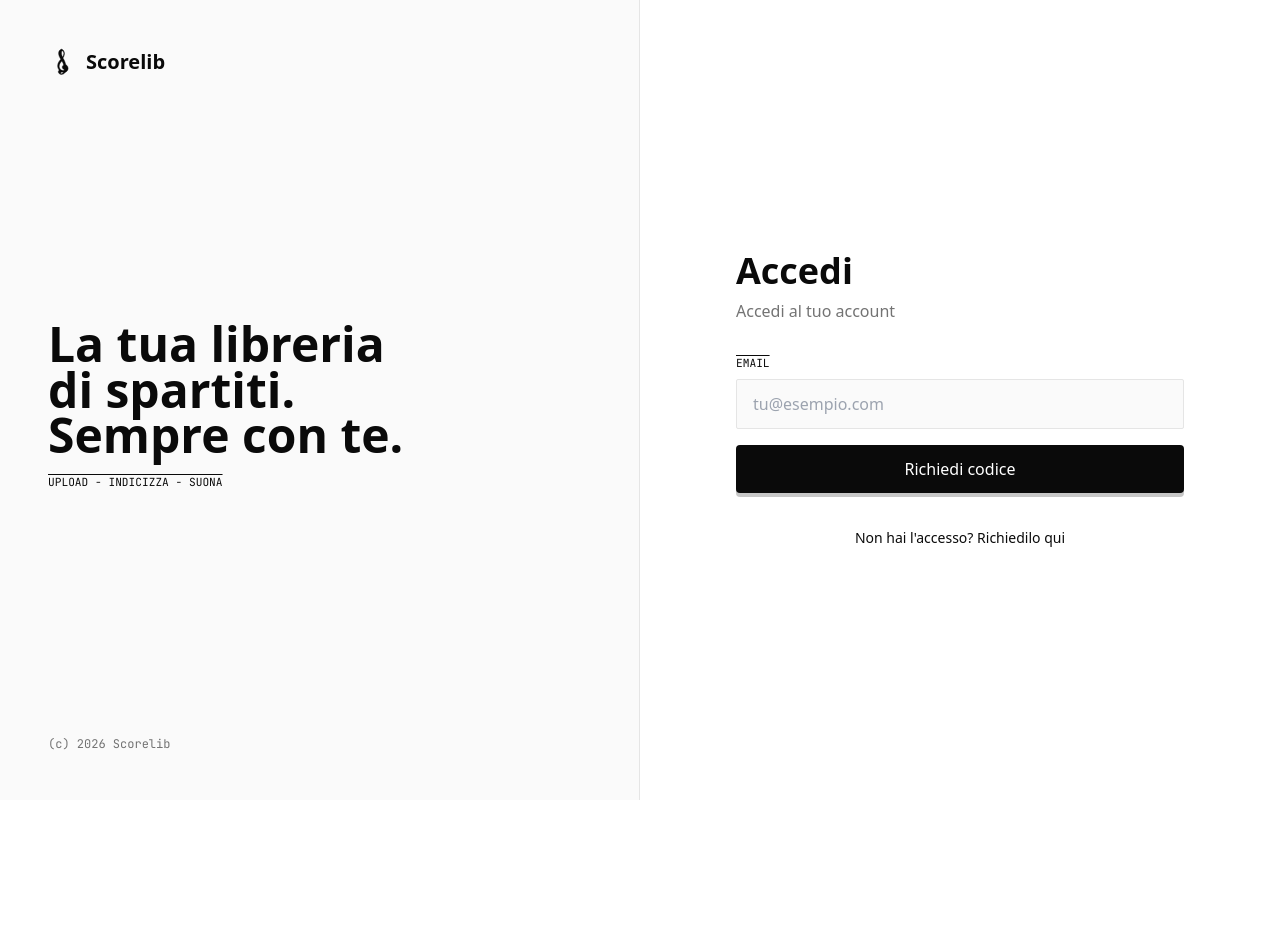
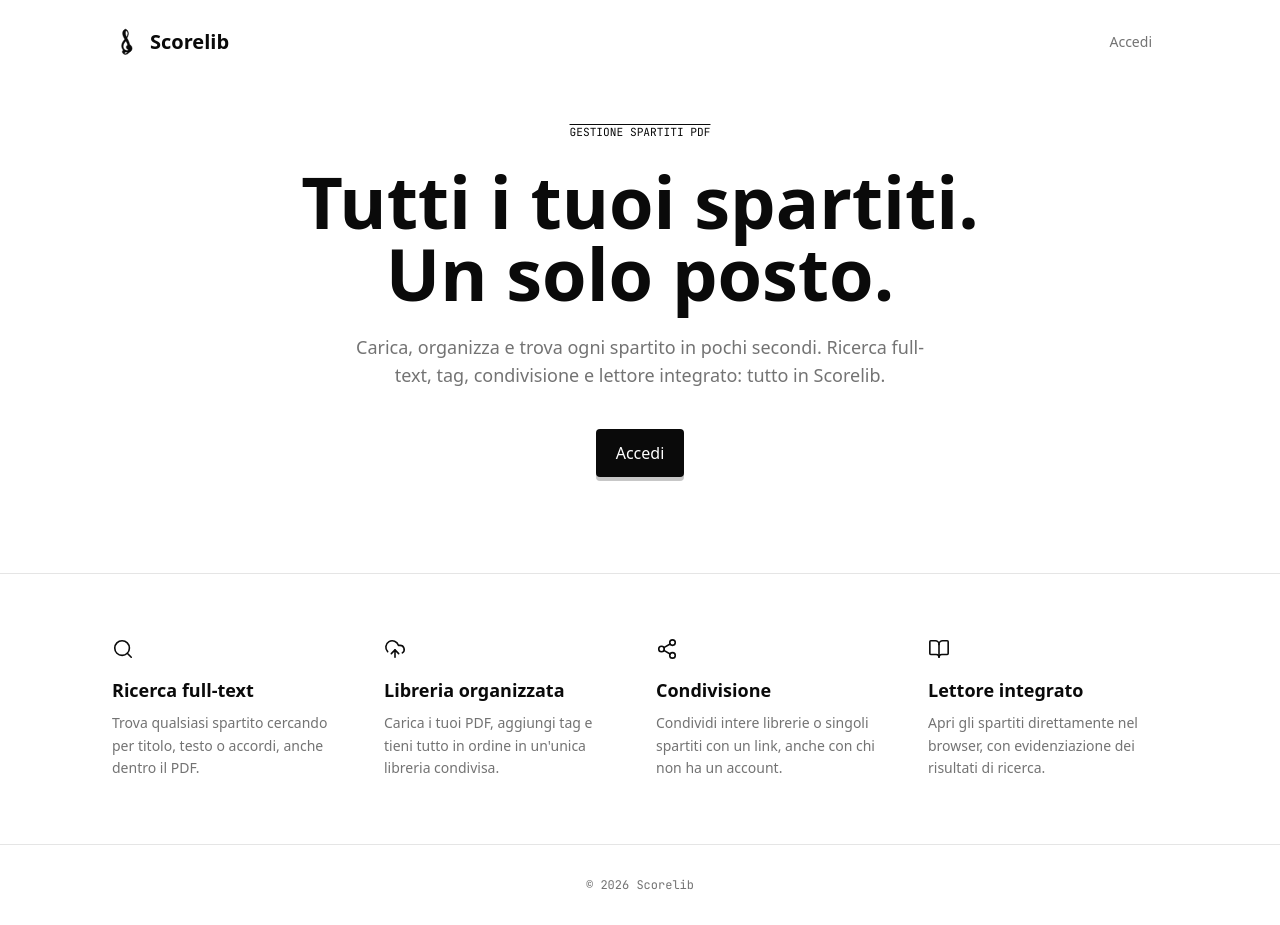
Before and after one commit to ProgettiVari/ScoreLib, a React (Create React App) app in the folder frontend/: page / in a window 1280 px wide. Before the commit this address led to /login. Before the commit the page ends 800 px from the top, so only its background shows below. Built offline with nearby package versions, Linux system fonts and the light colour scheme; no server answers; a web font is replaced by a local one.

Commit message:
feat: add public landing page at root route

```diff
--- a/frontend/src/App.js
+++ b/frontend/src/App.js
@@ -12,6 +12,7 @@ import Header from "@/components/Header";
 
 import Login from "@/pages/Login";
 import Home from "@/pages/Home";
+import Landing from "@/pages/Landing";
 import Library from "@/pages/Library";
 import SharedView from "@/pages/SharedView";
 import PdfViewer from "@/pages/PdfViewer";
@@ -95,6 +96,20 @@ function ChromeWrapper({ children }) {
   );
 }
 
+function RootRoute() {
+  const { user, loading } = useAuth();
+
+  if (loading) {
+    return (
+      <div className="min-h-screen flex items-center justify-center text-mono text-sm text-muted2">
+        Caricamento…
+      </div>
+    );
+  }
+
+  return user ? <Home /> : <Landing />;
+}
+
 function AppShell() {
   const location = useLocation();
 
@@ -107,7 +122,7 @@ function AppShell() {
     <ChromeWrapper>
       <Routes>
         <Route path="/login" element={<Login />} />
-        <Route path="/" element={<ProtectedRoute><Home /></ProtectedRoute>} />
+        <Route path="/" element={<RootRoute />} />
         <Route path="/library" element={<ProtectedRoute><Library /></ProtectedRoute>} />
         <Route path="/shared" element={<ProtectedRoute><Shared /></ProtectedRoute>} />
         <Route path="/libraries/:id" element={<ProtectedRoute><SharedLibraryDetail /></ProtectedRoute>} />
--- /dev/null
+++ b/frontend/src/pages/Landing.jsx
@@ -0,0 +1,72 @@
+import React from "react";
+import { Link } from "react-router-dom";
+import { Search, UploadCloud, Share2, BookOpen } from "lucide-react";
+import TrebleClef from "@/components/TrebleClef";
+
+const FEATURES = [
+  {
+    icon: Search,
+    title: "Ricerca full-text",
+    text: "Trova qualsiasi spartito cercando per titolo, testo o accordi, anche dentro il PDF.",
+  },
+  {
+    icon: UploadCloud,
+    title: "Libreria organizzata",
+    text: "Carica i tuoi PDF, aggiungi tag e tieni tutto in ordine in un'unica libreria condivisa.",
+  },
+  {
+    icon: Share2,
+    title: "Condivisione",
+    text: "Condividi intere librerie o singoli spartiti con un link, anche con chi non ha un account.",
+  },
+  {
+    icon: BookOpen,
+    title: "Lettore integrato",
+    text: "Apri gli spartiti direttamente nel browser, con evidenziazione dei risultati di ricerca.",
+  },
+];
+
+export default function Landing() {
+  return (
+    <div className="min-h-screen bg-canvas">
+      <header className="max-w-6xl mx-auto px-6 md:px-12 py-6 flex items-center justify-between">
+        <div className="flex items-center gap-2.5">
+          <TrebleClef size={28} />
+          <span className="font-display font-bold text-xl tracking-tight">Scorelib</span>
+        </div>
+        <Link to="/login" className="btn-ghost">Accedi</Link>
+      </header>
+
+      <main className="max-w-4xl mx-auto px-6 md:px-12 pt-10 pb-24 text-center">
+        <p className="overline mb-6">GESTIONE SPARTITI PDF</p>
+        <h1 className="font-display font-black text-5xl sm:text-6xl lg:text-7xl leading-[0.95] tracking-tighter mb-6">
+          Tutti i tuoi spartiti.<br />Un solo posto.
+        </h1>
+        <p className="text-muted2 text-lg max-w-xl mx-auto mb-10">
+          Carica, organizza e trova ogni spartito in pochi secondi. Ricerca full-text, tag, condivisione e lettore integrato: tutto in Scorelib.
+        </p>
+        <div className="flex items-center justify-center gap-4">
+          <Link to="/login" className="btn-primary">Accedi</Link>
+        </div>
+      </main>
+
+      <section className="border-t border-rule">
+        <div className="max-w-6xl mx-auto px-6 md:px-12 py-16 grid sm:grid-cols-2 lg:grid-cols-4 gap-8">
+          {FEATURES.map(({ icon: Icon, title, text }) => (
+            <div key={title}>
+              <Icon size={22} className="mb-4 text-ink" strokeWidth={1.75} />
+              <h3 className="font-display font-bold text-lg mb-2">{title}</h3>
+              <p className="text-muted2 text-sm leading-relaxed">{text}</p>
+            </div>
+          ))}
+        </div>
+      </section>
+
+      <footer className="border-t border-rule">
+        <div className="max-w-6xl mx-auto px-6 md:px-12 py-8 text-mono text-xs text-muted2 text-center">
+          © {new Date().getFullYear()} Scorelib
+        </div>
+      </footer>
+    </div>
+  );
+}
```
